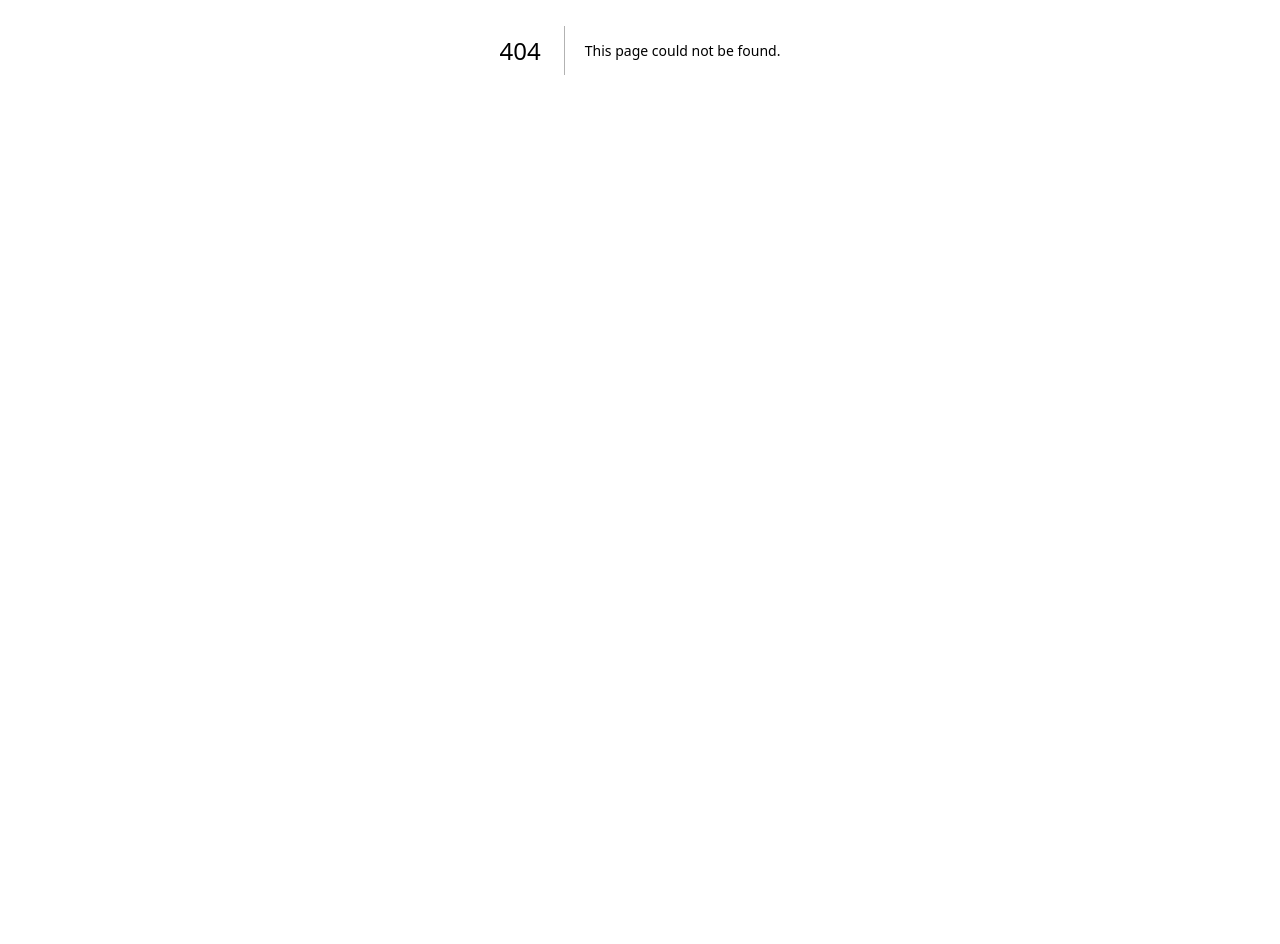
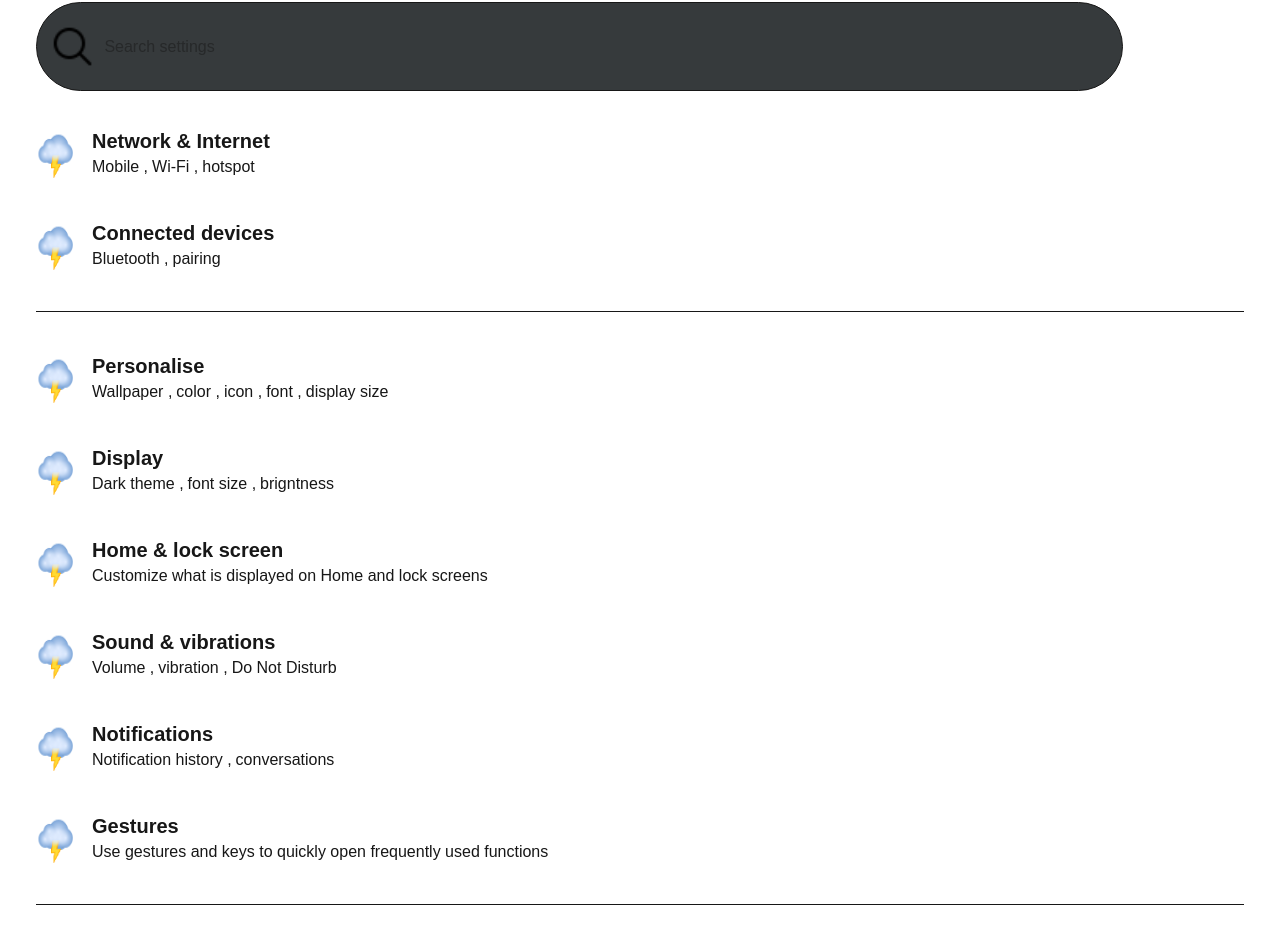
Before and after one commit to Vishnu648/Next-JS-Android-phone, a Next.js app: page /settings in a window 1280 px wide. Before the commit this address had no page. Shown: the part 350-1294 px from the top of the page. Before the commit the page ends 800 px from the top, so only its background shows below. Built offline with nearby package versions, Linux system fonts and the light colour scheme.

Commit message:
settings page

```diff
--- a/src/app/all-apps/page.jsx
+++ b/src/app/all-apps/page.jsx
@@ -2,7 +2,8 @@
 import { useEffect, useState } from 'react'
 import { applications } from '@/utils/apps';
 import Image from 'next/image';
-import AppSearch from '@/components/AppSearch'
+import AppSearch from '@/components/AppSearch';
+import Link from 'next/link';
 
 function page() {
 
@@ -32,10 +33,10 @@ function page() {
                     applications.map((apps, index) => {
                         if (index > 16 && index < 22)
                             return (
-                                <div key={apps.appName} className='flex flex-col items-center gap-2'>
+                                <Link href={`/${apps.appName.toLowerCase()}`} key={apps.appName} className='flex flex-col items-center gap-2'>
                                     <Image src={apps.icon} alt={apps.appName} height={130} width={130} className='rounded-2xl' />
                                     <p className='text-2xl'>{apps?.appName}</p>
-                                </div>
+                                </Link>
                             )
                     })
                 }
@@ -46,10 +47,10 @@ function page() {
                     searchArray.map((apps, index) => {
 
                         return (
-                            <div key={apps.appName} className='flex flex-col items-center gap-2'>
+                            <Link href={`/${apps.appName.toLowerCase()}`} key={apps.appName} className='flex flex-col items-center gap-2'>
                                 <Image src={apps.icon} alt={apps.appName} height={130} width={130} className='rounded-2xl' />
                                 <p className='text-2xl whitespace-nowrap'>{apps?.appName}</p>
-                            </div>
+                            </Link>
                         )
                     })
                 }
--- /dev/null
+++ b/src/app/settings/page.jsx
@@ -0,0 +1,46 @@
+import React from 'react';
+import Image from 'next/image';
+import { allSettings } from "@/utils/settingsOptions"
+
+function Settings() {
+    return (
+        <div className='flex flex-col pt-[14em] px-9'>
+            <h2 className='text-8xl font-extrabold flex self-start'>Settings</h2>
+            <div className='flex justify-between border w-[90%] px-3 rounded-full bg-[#363a3c] mt-8'>
+                <Image src="/icons/search.png" alt='google' height={50} width={50} className='my-5' />
+                <input type="text" placeholder='Search settings' className='w-full ml-2' />
+            </div>
+            <div className='flex flex-col gap-10 my-9'>
+                {
+                    allSettings?.map((data, index) => {
+                        const subLength= data?.sub?.length;
+                        if (data?.name != "br") {
+                            return (
+                                <div key={index} className='flex gap-4'>
+                                    <Image src="/icons/weather.png" alt="logo" height={40} width={40} />
+                                    <div>
+                                        <h3 className='font-semibold text-xl'>{data?.name}</h3>
+                                        <div className='flex gap-1'>
+                                            {data.sub && data.sub.map((sh, i) => {
+                                                return (
+                                                    <p key={i}>{sh}{i<subLength-1 && " , "}</p>
+                                                )
+                                            })}
+                                        </div>
+                                    </div>
+                                </div>
+                            )
+                        }
+                        else {
+                            return(
+                                <hr/>
+                            )
+                        }
+                    })
+                }
+            </div>
+        </div>
+    )
+}
+
+export default Settings
--- /dev/null
+++ b/src/utils/settingsOptions.js
@@ -0,0 +1,128 @@
+export const allSettings = [
+    {
+        name: "Network & Internet",
+        icon: "",
+        sub: ["Mobile", 'Wi-Fi', 'hotspot'],
+    },
+    {
+        name: "Connected devices",
+        icon: "",
+        sub: ['Bluetooth', 'pairing'],
+    },
+    {
+        name: "br"
+    },
+    {
+        name: "Personalise",
+        icon: "",
+        sub: ["Wallpaper", "color", "icon", "font", "display size"],
+    },
+    {
+        name: "Display",
+        icon: "",
+        sub: ["Dark theme", "font size", "brigntness"],
+    },
+    {
+        name: "Home & lock screen",
+        sub: ["Customize what is displayed on Home and lock screens"],
+        icon: "",
+    },
+    {
+        name: "Sound & vibrations",
+        sub: ["Volume", "vibration", "Do Not Disturb"],
+        icon: "",
+    },
+    {
+        name: "Notifications",
+        sub: ["Notification history", "conversations"],
+        icon: "",
+    },
+    {
+        name: "Gestures",
+        sub: ["Use gestures and keys to quickly open frequently used functions"],
+        icon: "",
+    },
+    {
+        name: "br"
+    },
+    {
+        name: "Battery",
+        sub: ["percentage", 'battery saver'],
+        icon: "",
+    },
+    {
+        name: "Storage",
+        sub: ["% used - 32.61 GB free"],
+        icon: "",
+    },
+    {
+        name: "Location",
+        sub: ["On - 10 apps have access to location"],
+        icon: "",
+    },
+    {
+        name: "Accessibility",
+        sub: ["Display", "interaction", "audio"],
+        icon: "",
+    },
+    {
+        name: "br"
+    },
+    {
+        name: "Apps",
+        sub: ["Recent apps", 'default apps'],
+        icon: "",
+    },
+    {
+        name: "Passwords, passkeys & accounts",
+        sub: ["Suggestions for sign-in & auto-fill"],
+        icon: "",
+    },
+    {
+        name: "Security & privacy",
+        sub: ["App security", "device lock", "permissions"],
+        icon: "",
+    },
+    {
+        name: "Safety & emergency",
+        sub: ["Emergency SOS", "medical info", "alerts"],
+        icon: "",
+    },
+    {
+        name: "Digital Wellbeing & parental control",
+        sub: ["Screen time", "app Timers", "bedtime schedules"],
+        icon: "",
+    },
+    {
+        name: "Google",
+        sub: ["Services and prefereces"],
+        icon: "",
+    },
+    {
+        name: "System updates",
+        sub: ["Update to the latest software"],
+        icon: "",
+    },
+    {
+        name: "Rating & feedback",
+        sub: ["Send suggestions and rate your device"],
+        icon: "",
+    },
+    {
+        name: "Help",
+        sub: ["Use your phone to fix any issues"],
+        icon: "",
+    },
+    {
+        name: "System",
+        sub: ["Languages", "time", "backup"],
+        icon: "",
+    },
+    {
+        name: "About phone",
+        sub: ["moto g54 5G"],
+        icon: "",
+    },
+
+
+]
```
